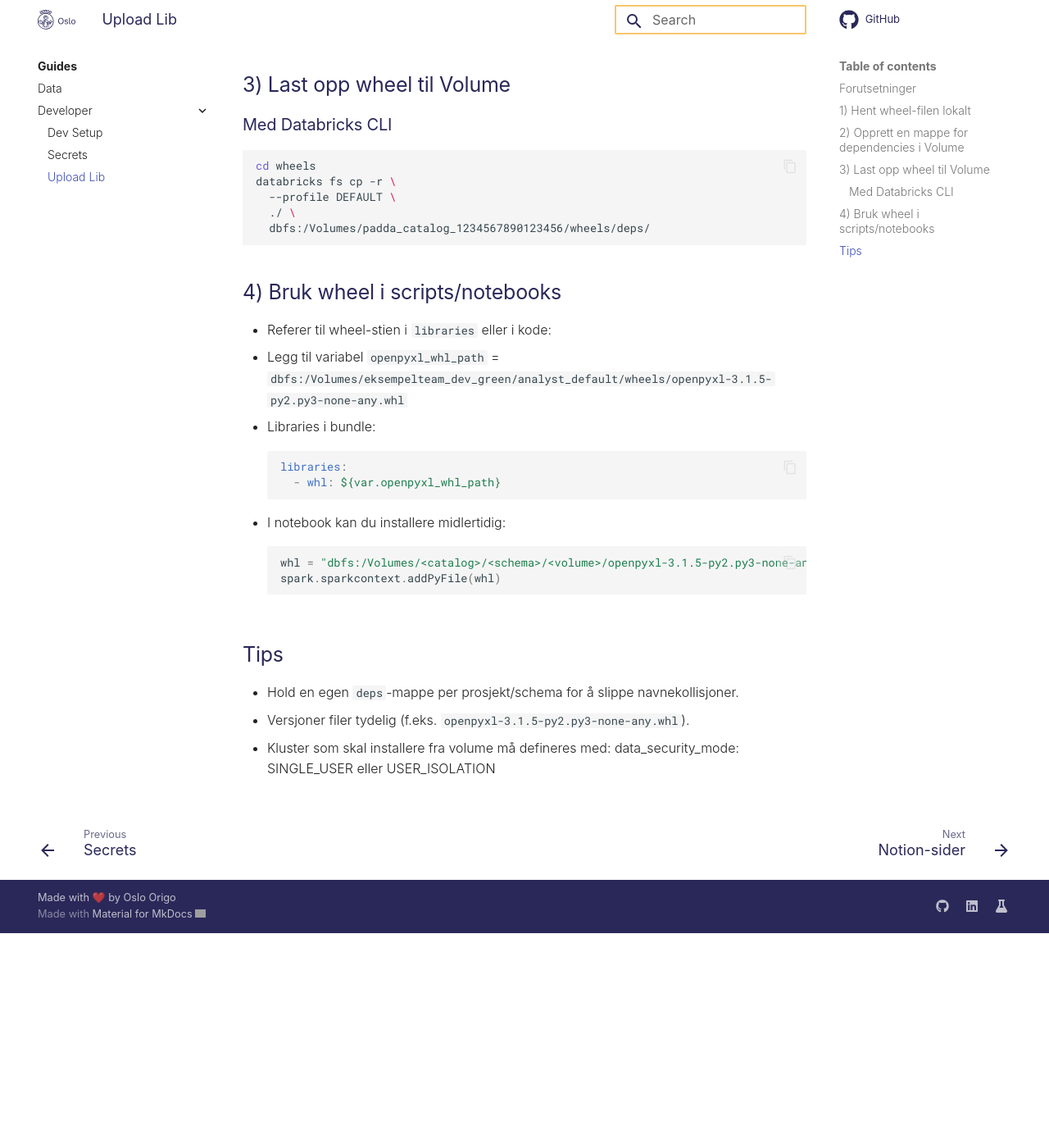
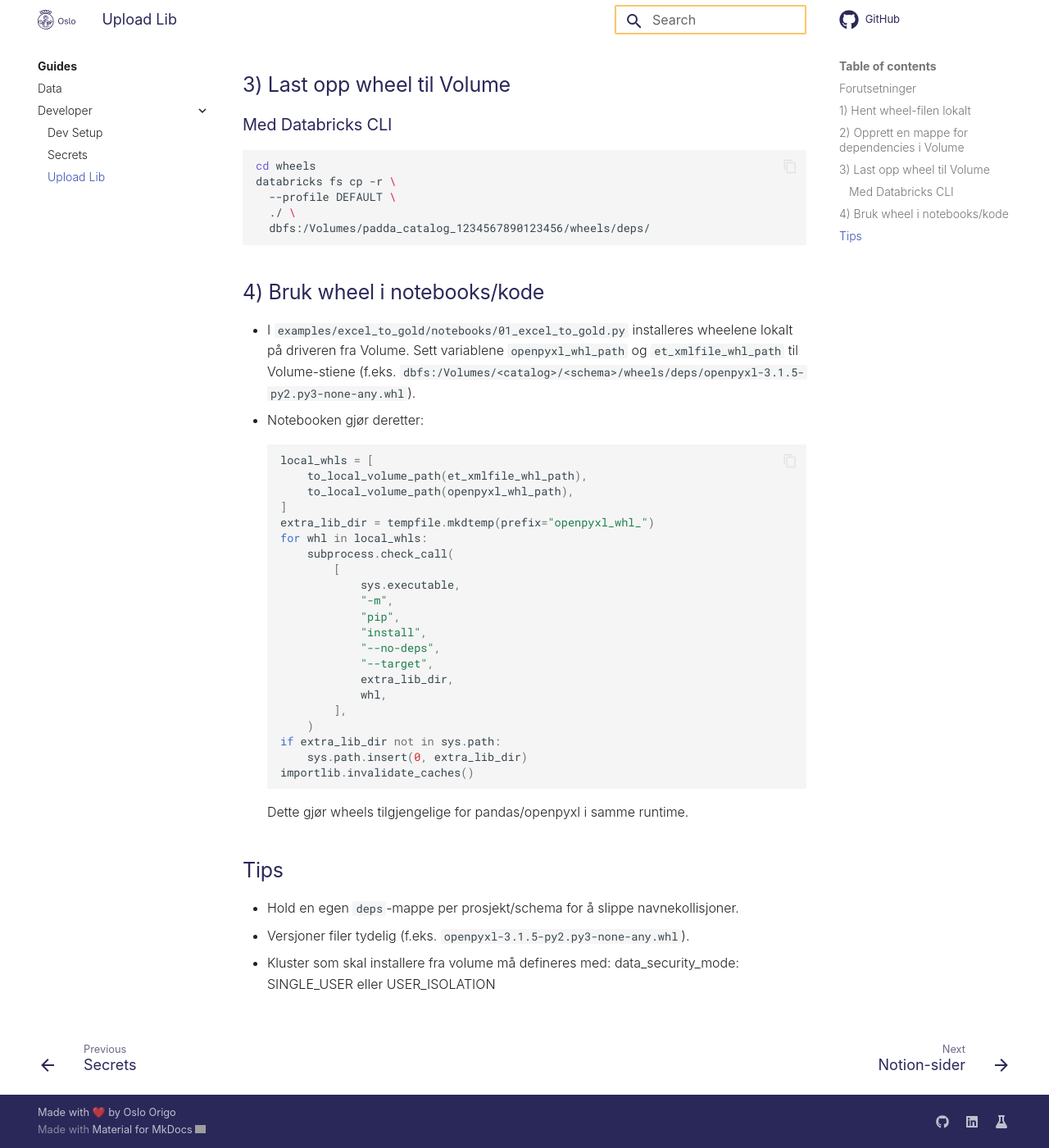
Before and after one commit to oslokommune/padda-golden-path, an MkDocs documentation site: the page built from docs/guides/developer/upload-lib.md, in a window 1280 px wide and 1400 px high, scrolled down 824 px. Shown: the whole window at 82% size. Built offline with MkDocs 1.6.1 and Material for MkDocs 9.7.7, drawn with Linux system fonts in a browser that asks for light colours; comment, search, counter and statistics services are not loaded; before the commit the page ends 1962 px from its top, so only the background shows below that; grey boxes are pictures that could not be loaded.

Commit message:
update doc on libs

````diff
--- a/docs/guides/developer/upload-lib.md
+++ b/docs/guides/developer/upload-lib.md
@@ -28,19 +28,33 @@ databricks fs cp -r \
   dbfs:/Volumes/padda_catalog_1234567890123456/wheels/deps/
 ```
 
-## 4) Bruk wheel i scripts/notebooks
-- Referer til wheel-stien i `libraries` eller i kode:
-  - Legg til variabel `openpyxl_whl_path` = `dbfs:/Volumes/eksempelteam_dev_green/analyst_default/wheels/openpyxl-3.1.5-py2.py3-none-any.whl`
-  - Libraries i bundle:
-    ```yaml
-    libraries:
-      - whl: ${var.openpyxl_whl_path}
-    ```
-- I notebook kan du installere midlertidig:
+## 4) Bruk wheel i notebooks/kode
+- I `examples/excel_to_gold/notebooks/01_excel_to_gold.py` installeres wheelene lokalt på driveren fra Volume. Sett variablene `openpyxl_whl_path` og `et_xmlfile_whl_path` til Volume-stiene (f.eks. `dbfs:/Volumes/<catalog>/<schema>/wheels/deps/openpyxl-3.1.5-py2.py3-none-any.whl`).
+- Notebooken gjør deretter:
   ```python
-  whl = "dbfs:/Volumes/<catalog>/<schema>/<volume>/openpyxl-3.1.5-py2.py3-none-any.whl"
-  spark.sparkcontext.addPyFile(whl)
+  local_whls = [
+      to_local_volume_path(et_xmlfile_whl_path),
+      to_local_volume_path(openpyxl_whl_path),
+  ]
+  extra_lib_dir = tempfile.mkdtemp(prefix="openpyxl_whl_")
+  for whl in local_whls:
+      subprocess.check_call(
+          [
+              sys.executable,
+              "-m",
+              "pip",
+              "install",
+              "--no-deps",
+              "--target",
+              extra_lib_dir,
+              whl,
+          ],
+      )
+  if extra_lib_dir not in sys.path:
+      sys.path.insert(0, extra_lib_dir)
+  importlib.invalidate_caches()
   ```
+  Dette gjør wheels tilgjengelige for pandas/openpyxl i samme runtime.
 
 ## Tips
 - Hold en egen `deps`-mappe per prosjekt/schema for å slippe navnekollisjoner.
````
